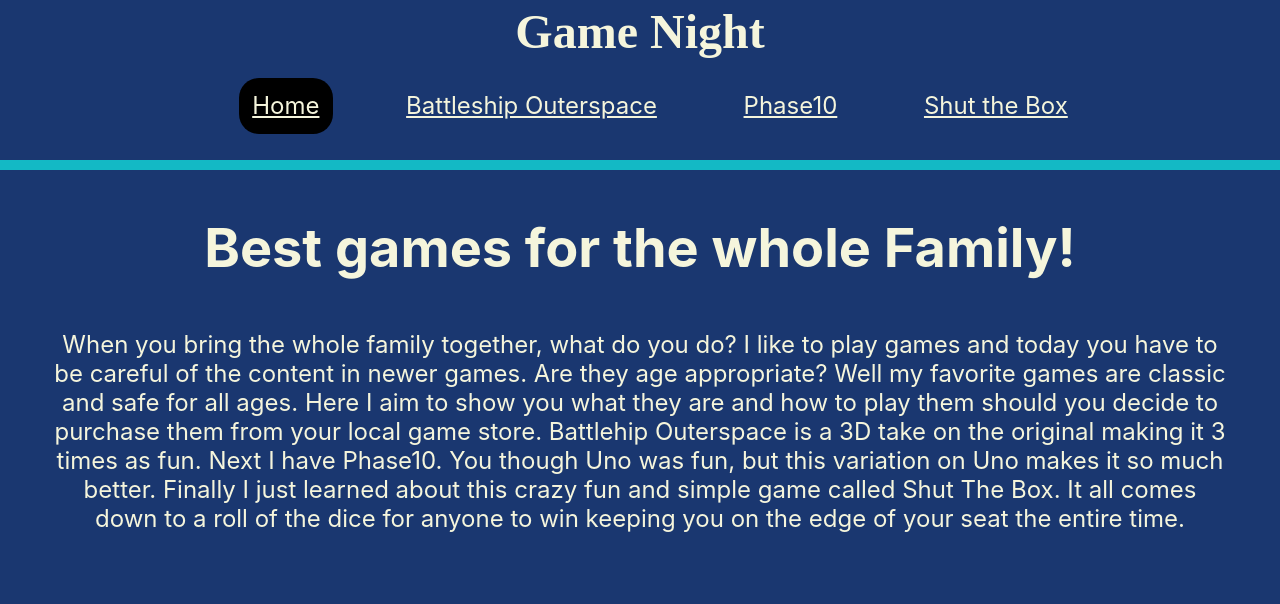
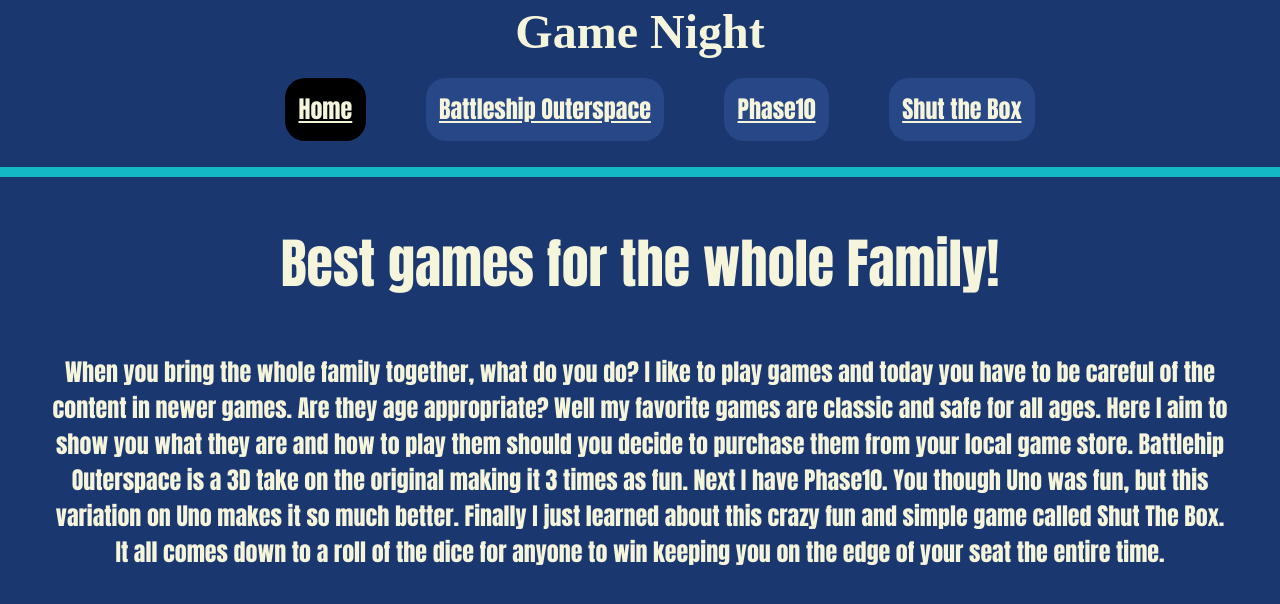
Before and after one commit to WJM6206/SPA_Project, a React app: page / in a window 1280 px wide. Shown: the part 128-732 px from the top of the page. Built offline with nearby package versions, Linux system fonts and the light colour scheme.

Commit message:
Final Class Submission

```diff
--- a/public/index.html
+++ b/public/index.html
@@ -4,7 +4,7 @@
     <meta charset="utf-8">
     <meta name="viewport"
           content="width=device-width, initial-scale=1, shrink-to-fit=no">
-    <title>Marriner's Course Project</title>
+    <title>Will's Course Project</title>
   </head>
   <body>
     <div id="root"></div>
--- a/src/Components/App/App.css
+++ b/src/Components/App/App.css
@@ -1,6 +1,7 @@
 .App {
   text-align: center;
   color: beige;
+
 }
 
 .App-logo {
@@ -32,6 +33,8 @@
 .active {
   background-color: black;
 }
+
+
 
 @keyframes App-logo-spin {
   from {
@@ -68,7 +71,14 @@
   border-radius: 20px;
   padding: 10pt;
 
+
 }
+
+.container ul li a:not(.active) {
+  background-color:#274787;
+}
+
+
 
 .header {
   list-style: none;
--- a/src/index.css
+++ b/src/index.css
@@ -1,11 +1,10 @@
 body {
   margin: 0;
-  font-family: -apple-system, BlinkMacSystemFont, 'Segoe UI', 'Roboto', 'Oxygen',
-    'Ubuntu', 'Cantarell', 'Fira Sans', 'Droid Sans', 'Helvetica Neue',
-    sans-serif;
+  font-family:cursive,Impact, Haettenschweiler, 'Arial Narrow Bold', sans-serif;
   -webkit-font-smoothing: antialiased;
   -moz-osx-font-smoothing: grayscale;
   background-color: #1a3770;
+
 }
 
 code {
```
